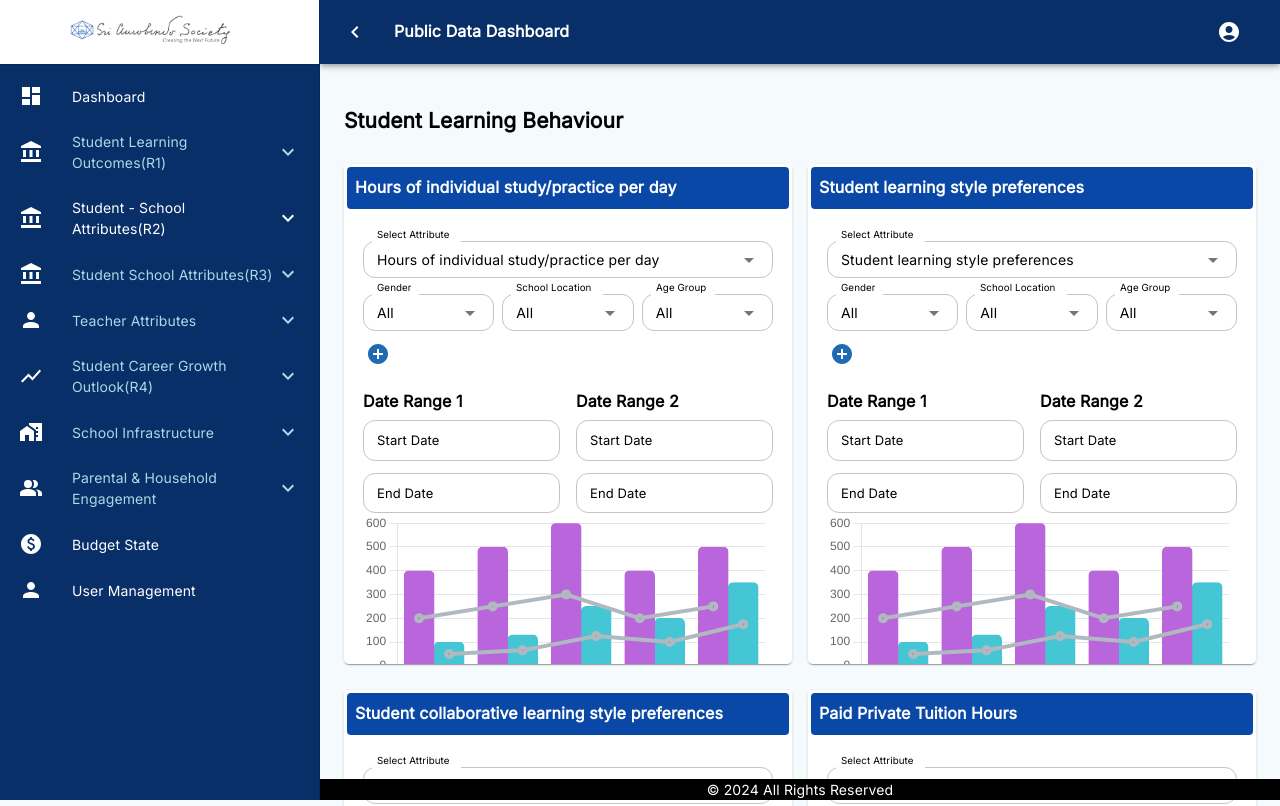
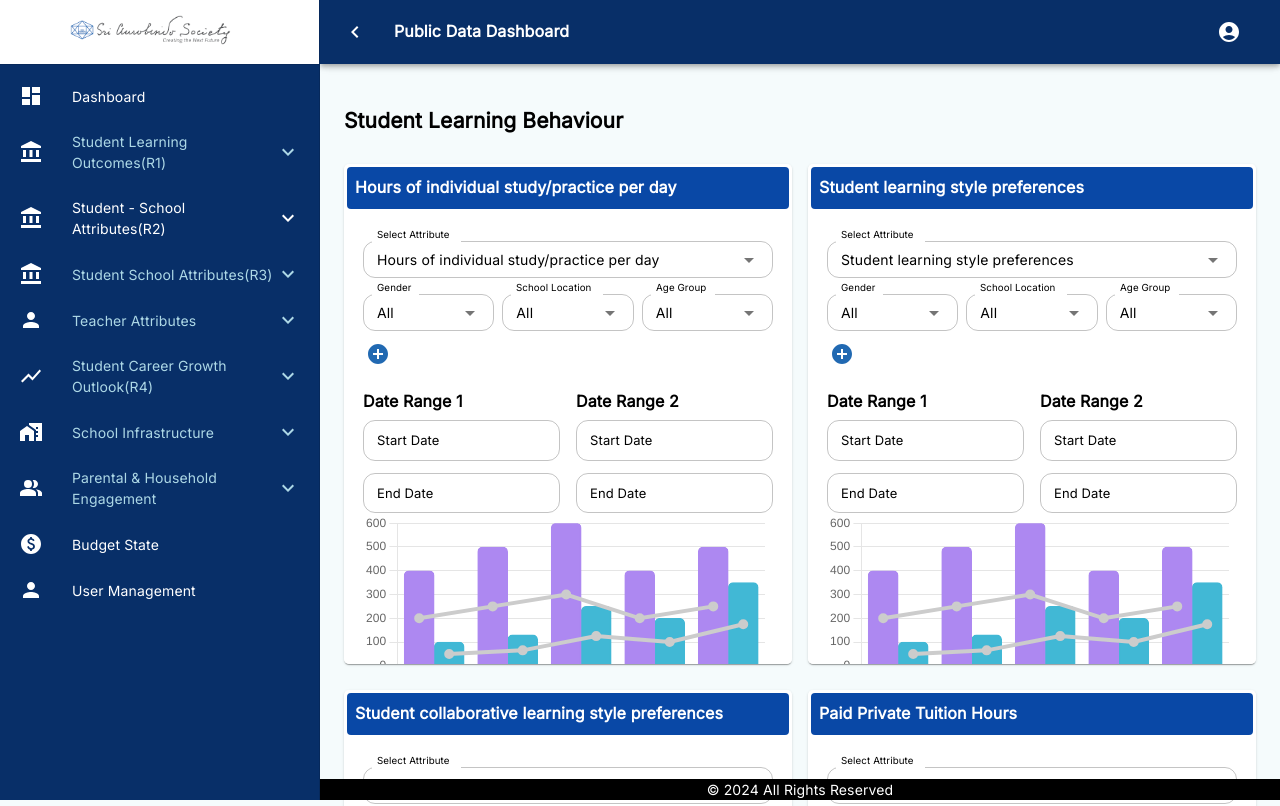
Before and after one commit to anshika2432001/auro_proj, a React (Create React App) app: page /studentLearningBehaviours in a window 1280 px wide. Shown: the top 806 px of the page. Built offline with nearby package versions, Linux system fonts and the light colour scheme.

Commit message:
grah colour updated

```diff
--- a/src/pages/Dashboard/DashboardPages/StudentSchoolAttributes_R3/StudentLearningBehaviour.js
+++ b/src/pages/Dashboard/DashboardPages/StudentSchoolAttributes_R3/StudentLearningBehaviour.js
@@ -28,8 +28,8 @@ const chartData = {
     {
       label: 'No of Students (Purple)',
       type: 'bar',
-      backgroundColor: 'rgba(185,102,220,1)',
-      borderColor: 'rgba(185,102,220,1)',
+      backgroundColor: '#AD88F1',
+      borderColor: '#AD88F1',
       borderWidth: 2,
       data: [400, 500, 600, 400, 500],
       barThickness: 30,
@@ -39,8 +39,8 @@ const chartData = {
     {
       label: 'No of Students (Blue)',
       type: 'bar',
-      backgroundColor: 'rgba(68,198,212,1)',
-      borderColor: 'rgba(68,198,212,1)',
+      borderColor: '#41B8D5',
+      backgroundColor: '#41B8D5',
       borderWidth: 2,
       borderRadius: 5,
       data: [100, 130, 250, 200, 350],
@@ -50,7 +50,8 @@ const chartData = {
     {
       label: 'Average no. of students (Purple)',
       type: 'line',
-      borderColor: 'rgba(177,185,192,1)',
+      borderColor: '#CCCCCC',
+      backgroundColor: '#CCCCCC',
       borderWidth: 4,
       fill: false,
       data: [200, 250, 300, 200, 250],
@@ -60,7 +61,8 @@ const chartData = {
     {
       label: 'Average no. of students (Blue)',
       type: 'line',
-      borderColor: 'rgba(177,185,192,1)',
+      borderColor: '#CCCCCC',
+      backgroundColor: '#CCCCCC',
       borderWidth: 4,
       fill: false,
       data: [50, 65, 125, 100, 175],
```
